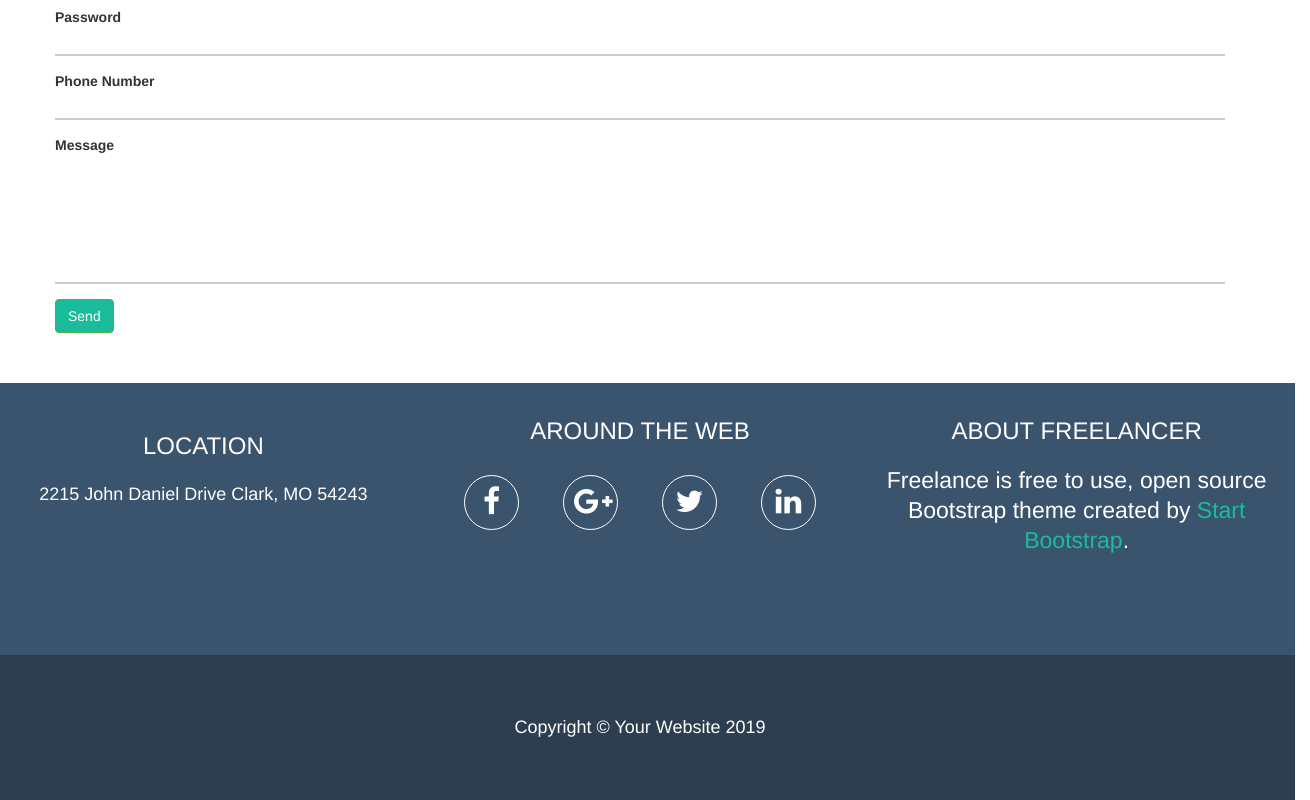
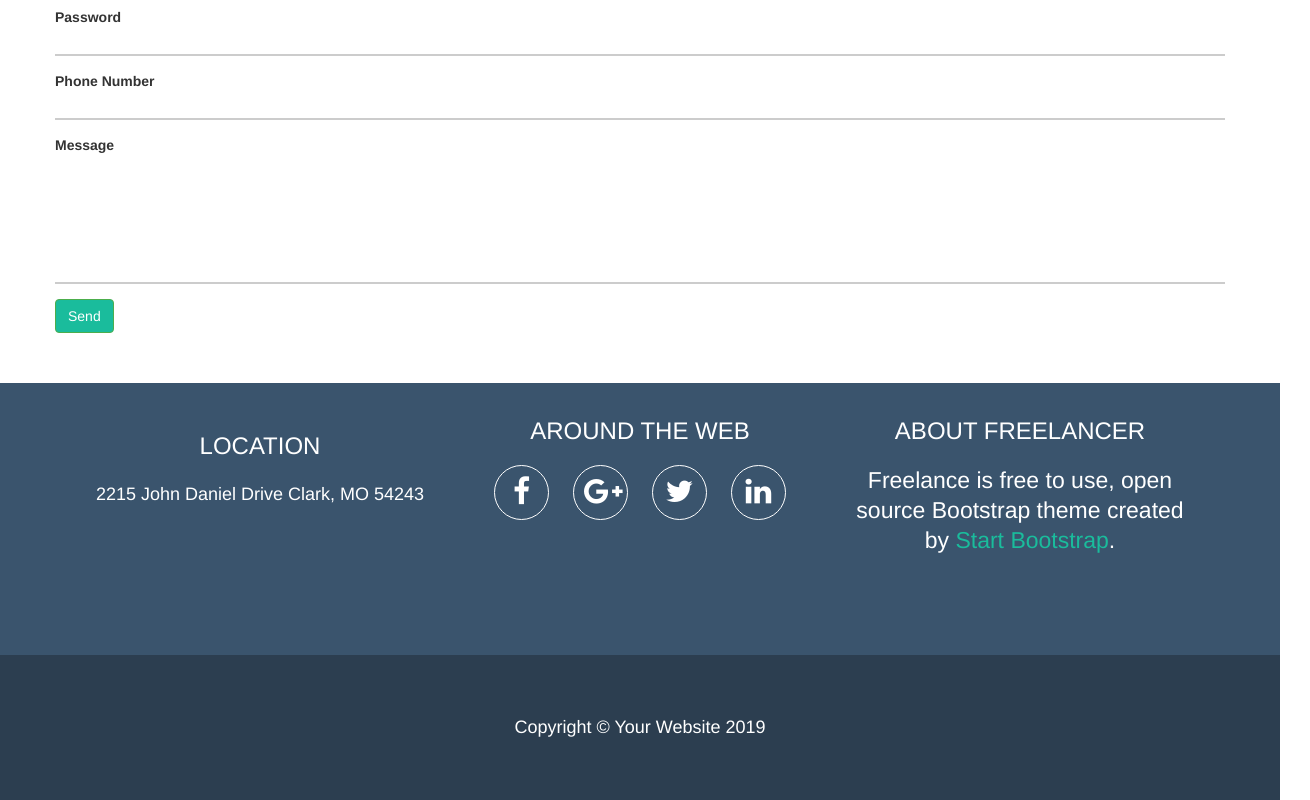
Before and after one commit to giosue-santoro/html-css-bootstrap-freelancer, a plain HTML site: page index.html in a window 1280 px wide. Shown: the part 2234-3034 px from the top of the page, 1310 px wide, since content can reach past the window. Drawn offline with nearby package versions, Linux system fonts and the light colour scheme.

Commit message:
margini sistemati, form da sistemare

```diff
--- a/css/style.css
+++ b/css/style.css
@@ -2,6 +2,10 @@
 [class*="col-"] {
   text-align: center;
   line-height: 300px;
+}
+
+html, body {
+  overflow-x: hidden;
 }
 
 .green-bg {
@@ -151,7 +155,7 @@ footer ul {
 #footer-list > li {
   display: inline-block;
   font-size: 30px;
-  padding: 20px;
+  padding: 10px;
 }
 
 li > i {
--- a/index.html
+++ b/index.html
@@ -163,6 +163,7 @@
         <!-- FOOTER -->
         <footer>
           <div class="row bg-footer padding-bottom-50">
+            <div class="container">
                 <div class="col-xs-12 col-sm-4 col-md-4 bg-footer color-white margin-bottom lh-footer">
                   <h3 class="padding">LOCATION </h3>
                   <h4>2215 John Daniel Drive Clark, MO 54243</h4>
@@ -182,6 +183,7 @@
                   <h3>ABOUT FREELANCER</h3>
                   <p class="footer-p margin-bottom">Freelance is free to use, open source Bootstrap theme created by <span>Start Bootstrap</span>.</p>
                 </div>
+              </div>
           </div>
 
           <!-- Second Footer -->
```
